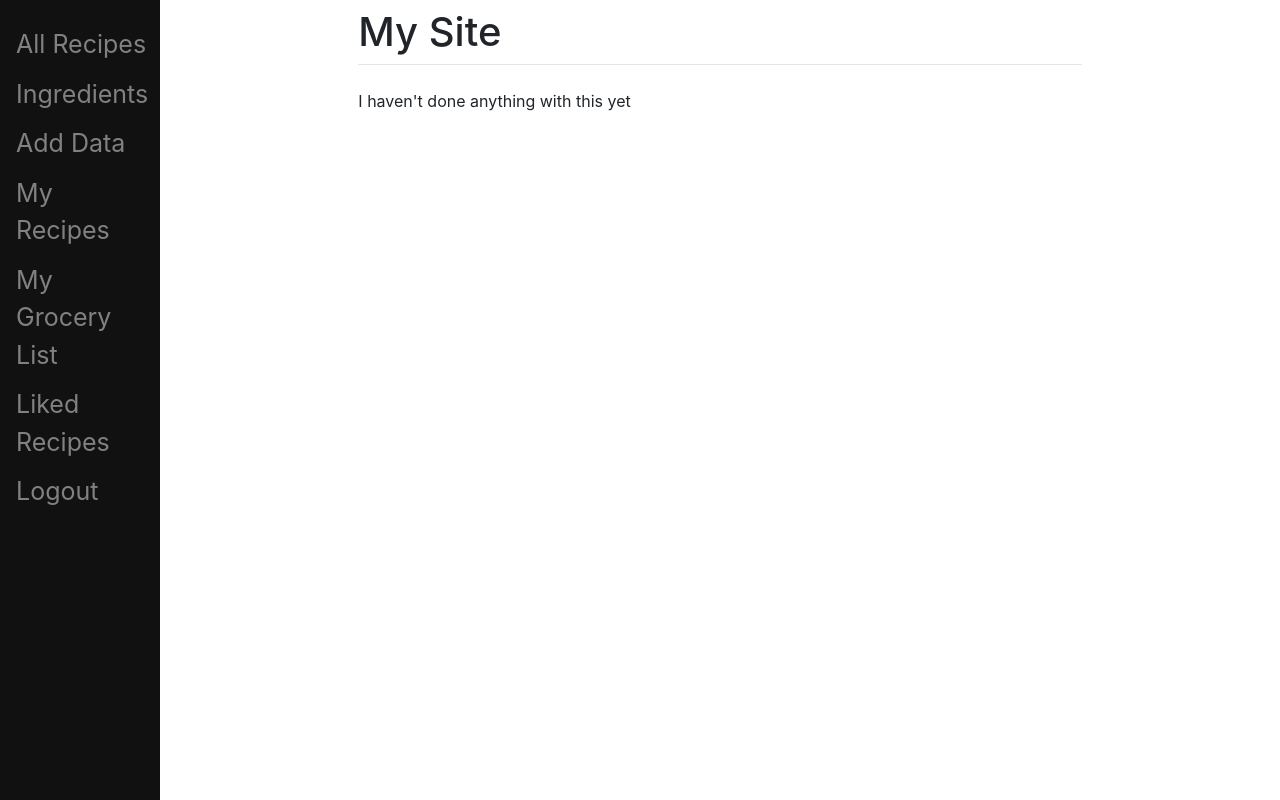
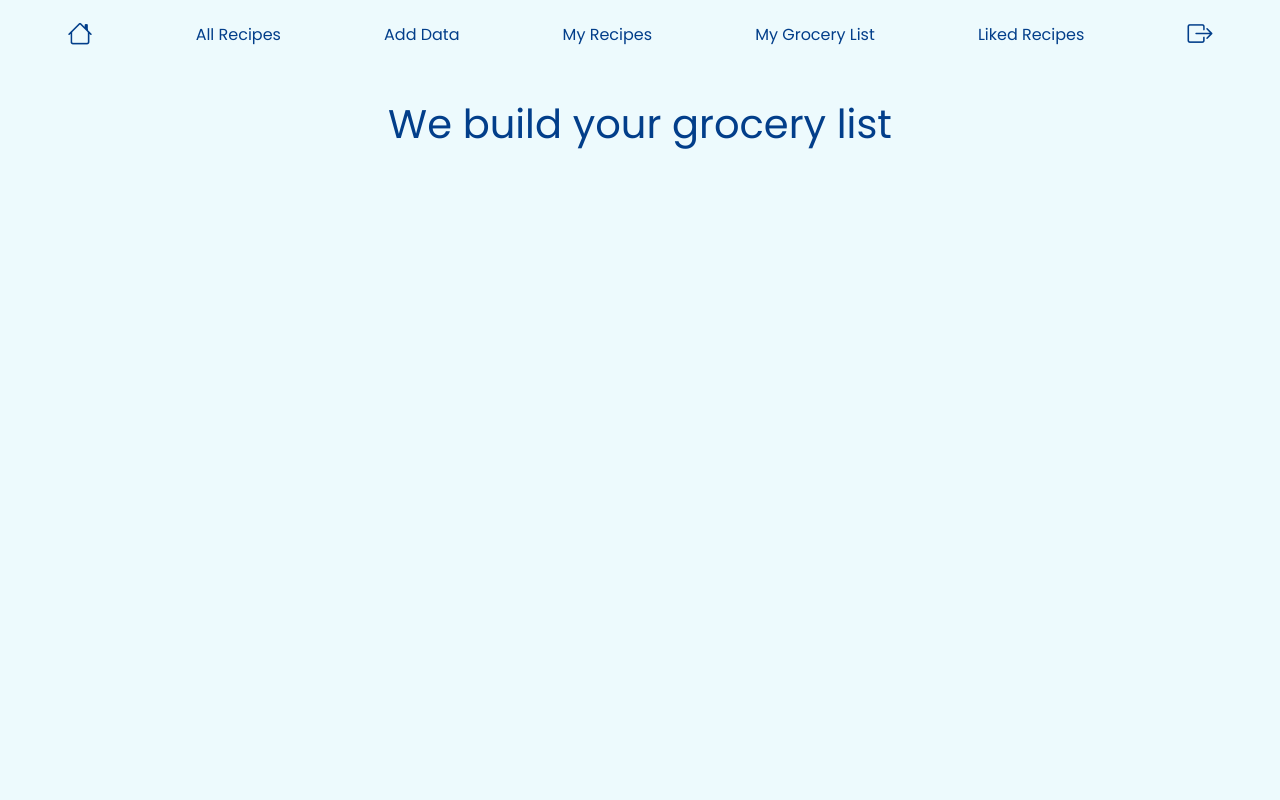
Before and after one commit to oliviaflexx/recipe, a Django app: page /home/ in a window 1280 px wide. Run offline with Django 3.2, Linux system fonts and the light colour scheme; a user stored in the database is signed in; some libraries are stand-ins or nearby versions.

Commit message:
first styling: navbar

```diff
--- a/django_recipe/mysite/main/templates/main/base.html
+++ b/django_recipe/mysite/main/templates/main/base.html
@@ -3,63 +3,53 @@
 <head>
 	<title>{% block title %}Recipe Site{% endblock %}</title>
 	<link rel="stylesheet" href="https://cdn.jsdelivr.net/npm/bootstrap-icons@1.5.0/font/bootstrap-icons.css">
+	<link rel="preconnect" href="https://fonts.googleapis.com">
+	<link rel="preconnect" href="https://fonts.gstatic.com" crossorigin>
+	<link href="https://fonts.googleapis.com/css2?family=Poppins:wght@100;400&display=swap" rel="stylesheet">
 </head>
-<style type="text/css">
-	.sidenav {
-		height:100%;
-		width:160px;
-		position: fixed;
-		z-index:1;
-		top:0;
-		left:0;
-		background-color:#111;
-		overflow-x: hidden;
-		padding-top: 20px;
-	}
-
-			.sidenav a {
-		padding:6px 8px 6px 16px;
-		text-decoration: none;
-		font-size:25px;
-		color: #818181;
-		display:block;
-	}
-
-			.sidenav a:hover{
-		color:#f1f1f1;
-	}
-
-			.main{
-		margin-left:160px;
-		padding: 0px 10px;
-	}
-</style>
 <meta charset="utf-8">
 <meta name="viewport" content="width=device-width, initial-scale=1, shrink-to-fit=no">
 
 <link rel="stylesheet" href="https://stackpath.bootstrapcdn.com/bootstrap/4.3.1/css/bootstrap.min.css" integrity="sha384-ggOyR0iXCbMQv3Xipma34MD+dH/1fQ784/j6cY/iJTQUOhcWr7x9JvoRxT2MZw1T" crossorigin="anonymous">
+<style>
+	body {
+		background-color: #EDFAFD;
+		font-family: 'Poppins', sans-serif;
+		color: #023E8A;
+	}
+	a.nav-item {
+		color: #023E8A;
+	}
+	a.nav-item:hover {
+		color: #0096C7;
+	}
+	.large-icon {
+		font-size: 25px;
+	}
+</style>
 <body>
-	<div class="sidenav">
-		<a href="/allrecipes">All Recipes</a>
-		<a href="/ingredients">Ingredients</a>
-		<a href="/adddata">Add Data</a>
-		<a href='/myrecipes'>My Recipes</a>
-		<a href='/grocerylist'>My Grocery List</a>
-		<a href='/liked_recipes'>Liked Recipes</a>
+	<nav class="navbar navbar-expand-lg navbar-light">
+		<button class="navbar-toggler" type="button" data-toggle="collapse" data-target="#navbarSupportedContent" aria-controls="navbarSupportedContent" aria-expanded="false" aria-label="Toggle navigation">
+			<span class="navbar-toggler-icon"></span>
+		  </button>
+		  <div class="collapse navbar-collapse nav-fill" id="navbarSupportedContent">
+			<a class="nav-link nav-item" href="/home"><i class="bi bi-house large-icon"></i></a>
+			<a class="nav-link nav-item" href="/allrecipes">All Recipes</a>
+			<a class="nav-link nav-item" href="/adddata">Add Data</a>
+			<a class="nav-link nav-item" href="/myrecipes">My Recipes</a>
+			<a class="nav-link nav-item" href="/grocerylist">My Grocery List</a>
+			<a class="nav-link nav-item" href="/liked_recipes">Liked Recipes</a>
 			{% if user.is_authenticated%}
-			<a href='/logout'>Logout</a>
+			<a class="nav-link nav-item" href="/logout"><i class="bi bi-box-arrow-right large-icon"></i></a>
 			{% else %}
-			<a href='/login'>Login</a>
+			<a class="nav-link nav-item" href="/login">Login</a>
 			{% endif %}
 		  </div>
+	</nav>
 	<div id="content" name="content" class="main">
-		<div class="row justify-content-center">
-			<div class="col-8">
-				<h1 class="mt-2">My Site</h1>
-				<hr class="mt-0 mb-4">
+	<div class="container">
 		{% block content %}
 		{% endblock %}
-			</div>
 	</div>
 	</div>
 	<script src="https://code.jquery.com/jquery-3.3.1.slim.min.js" integrity="sha384-q8i/X+965DzO0rT7abK41JStQIAqVgRVzpbzo5smXKp4YfRvH+8abtTE1Pi6jizo" crossorigin="anonymous"></script>
--- a/django_recipe/mysite/main/templates/main/home.html
+++ b/django_recipe/mysite/main/templates/main/home.html
@@ -2,5 +2,11 @@
 {% block title %}HomePage{% endblock %}
 
 {% block content %}
-<p>I haven't done anything with this yet</p>
+<style>
+</style>
+<div class="row">
+    <div class="col-md-12" style='padding-top: 30px;'>
+        <h1 class="text-center">We build your grocery list</h1>
+    </div>
+</div>
 {% endblock %}
```
Also changed, not shown: django_recipe/mysite/main/templates/main/test.html (added, +36 -0 lines). Lines whose indentation alone changed are shown as unchanged.
